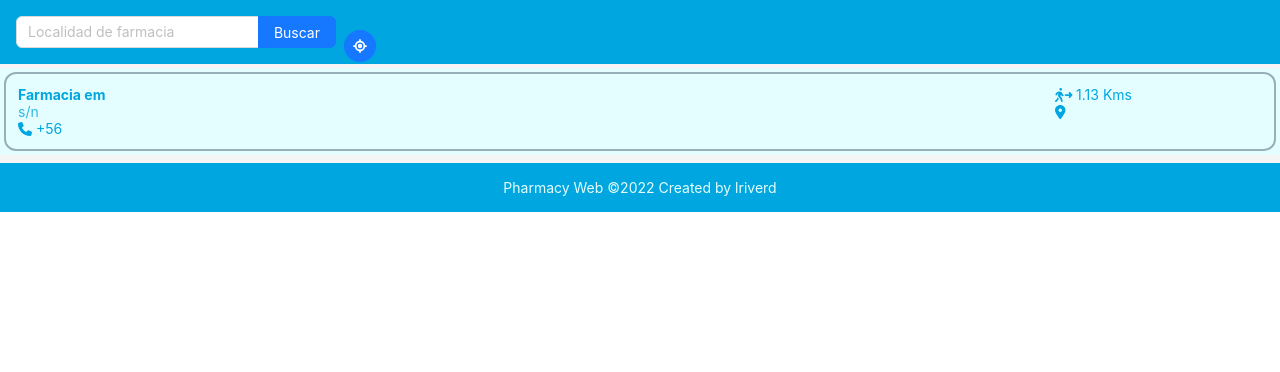
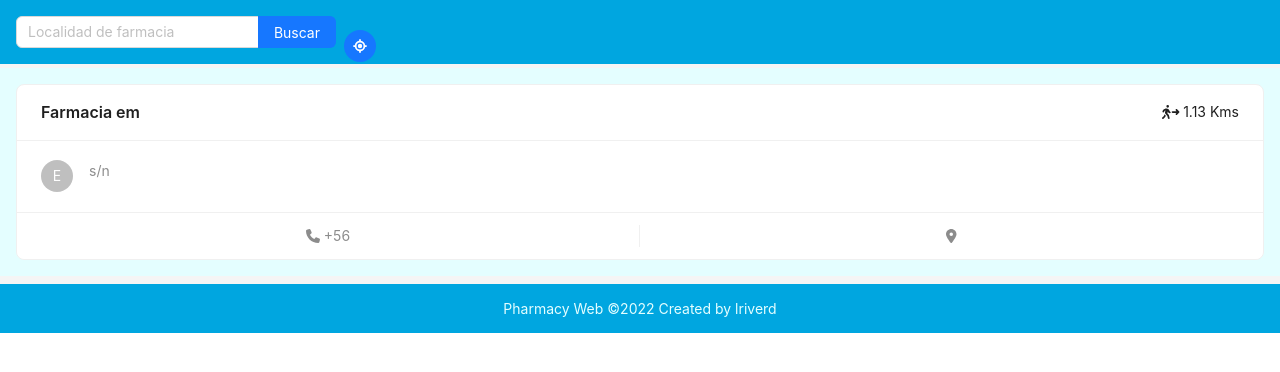
Before and after one commit to lriverd/pharma-web, a React (Create React App) app: page / in a window 1280 px wide. Shown: the top 372 px of the page. Built offline with nearby package versions, Linux system fonts and the light colour scheme; no server answers.

Commit message:
feat(detail):change detail to antd/Card component

```diff
--- a/src/components/pharmacyList/PharmacyList.tsx
+++ b/src/components/pharmacyList/PharmacyList.tsx
@@ -1,22 +1,14 @@
 import { Pharmacy } from "../../models/pharmacy.model";
 import { PharmacyDetail } from "./pharmacy/PharmacyDetail";
 
-interface PharmacyListProps{
-    pharmacyList: Pharmacy[];
+interface PharmacyListProps {
+  pharmacyList: Pharmacy[];
 }
 
-export const PharmacyList = ({pharmacyList}: PharmacyListProps) =>{
+export const PharmacyList = ({ pharmacyList }: PharmacyListProps) => {
+  const renderPharmacyList = () => {
+    return pharmacyList.map((phar) => <PharmacyDetail pharmacy={phar} />);
+  };
 
-    const renderPharmacyList = () => {
-        return pharmacyList.map(phar => (
-            <PharmacyDetail pharmacy={phar} />
-        ))
-    }
-
-    return (
-        <div className="space-align-containers">
-            {renderPharmacyList()}
-        </div>
-    )
-
-}
+  return <div className="space-align-containers">{renderPharmacyList()}</div>;
+};
--- a/src/components/pharmacyList/pharmacy/PharmacyDetail.scss
+++ b/src/components/pharmacyList/pharmacy/PharmacyDetail.scss
@@ -1,19 +1,19 @@
-@import '../../../styles/_colors';
+@import "../../../styles/_colors";
 
-.pharmacy-detail{
+.pharmacy-detail {
   padding: 12px;
-    border: solid 2px;
-    border-color: $color-classy2;
-    border-radius: 12px;
+  // border: solid 2px;
+  // border-color: $color-classy2;
+  // border-radius: 12px;
   margin: 4px;
 }
 
-.pharmacy-{
-    &name{
+.pharmacy- {
+  &name {
     font-weight: bold;
     display: inline;
   }
-    &address{
+  &address {
     opacity: 80%;
   }
 }
--- a/src/components/pharmacyList/pharmacy/PharmacyDetail.tsx
+++ b/src/components/pharmacyList/pharmacy/PharmacyDetail.tsx
@@ -5,9 +5,11 @@ import {
   faLocationDot,
   faPersonWalkingArrowRight,
 } from "@fortawesome/free-solid-svg-icons";
-import { Col, Row } from "antd";
+import { Card, Avatar } from "antd";
 
 import "./PharmacyDetail.scss";
+
+const { Meta } = Card;
 
 interface PharmacyProps {
   pharmacy: Pharmacy;
@@ -16,32 +18,27 @@ interface PharmacyProps {
 export const PharmacyDetail = ({ pharmacy }: PharmacyProps) => {
   const renderPharmacy: JSX.Element = (
     <div className="pharmacy-detail">
-      <Row>
-        <Col span={20}>
-          <div className="pharmacy-name">Farmacia {pharmacy.name}</div>
-        </Col>
-        <Col span={4}>
+      <Card
+        title={"Farmacia " + pharmacy.name}
+        extra={
           <div className="pharmacy-distance">
             <FontAwesomeIcon icon={faPersonWalkingArrowRight} />{" "}
             {pharmacy.distance_km_from_origin.toFixed(2)} Kms
           </div>
-        </Col>
-      </Row>
-      <Row>
-        <Col span={20}>
-          <div className="pharmacy-address">{pharmacy.address.address}</div>
-        </Col>
-        <Col span={4}>
-          <div className="pharmacy-pin">
-            <FontAwesomeIcon icon={faLocationDot} />
-          </div>
-        </Col>
-      </Row>
-
-      <div className="pharmacy-phone">
-        {" "}
-        <FontAwesomeIcon icon={faPhone} /> {pharmacy.phone}
-      </div>
+        }
+        actions={[
+          <div className="pharmacy-phone">
+            <FontAwesomeIcon icon={faPhone} /> {pharmacy.phone}
+          </div>,
+          <FontAwesomeIcon icon={faLocationDot} />,
+        ]}
+        //loading={true}
+      >
+        <Meta
+          avatar={<Avatar>{pharmacy.name.charAt(0).toUpperCase()}</Avatar>}
+          description={pharmacy.address.address}
+        ></Meta>
+      </Card>
     </div>
   );
 
```
Lines whose indentation alone changed are shown as unchanged.
